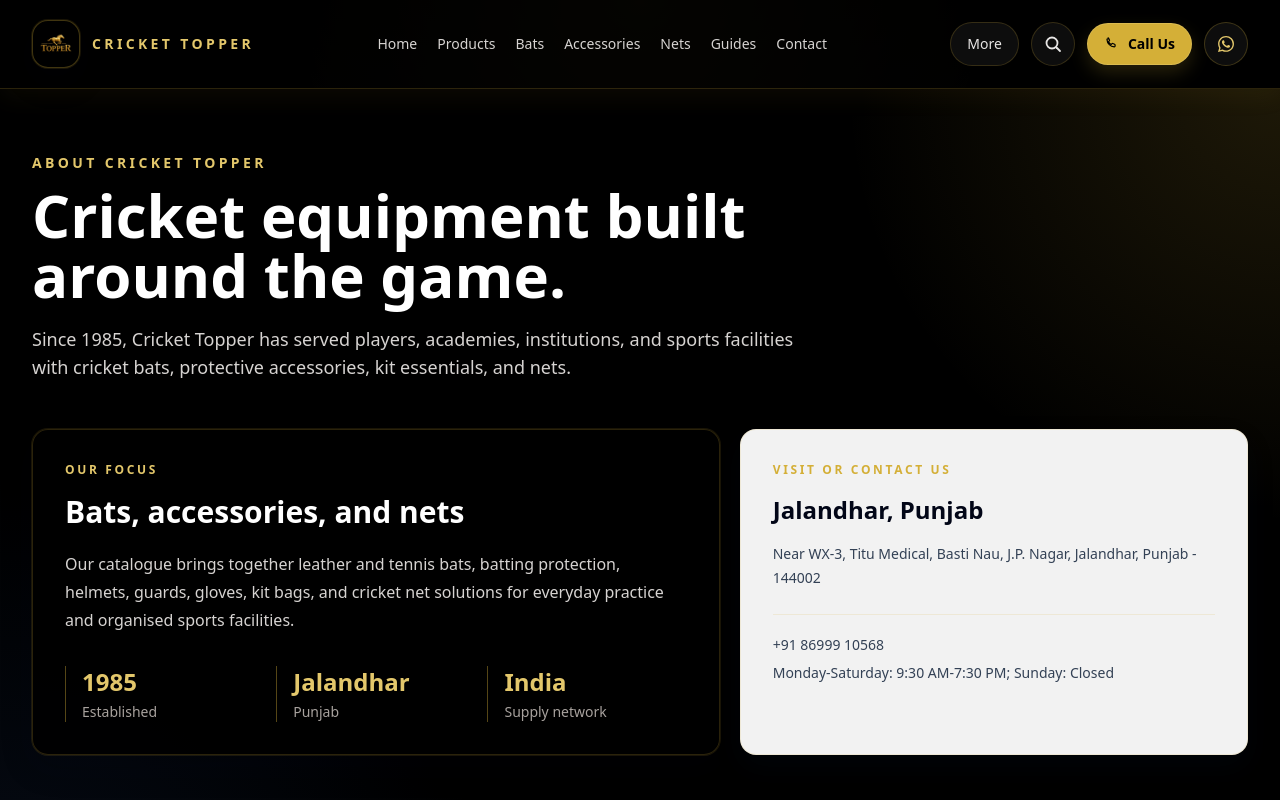
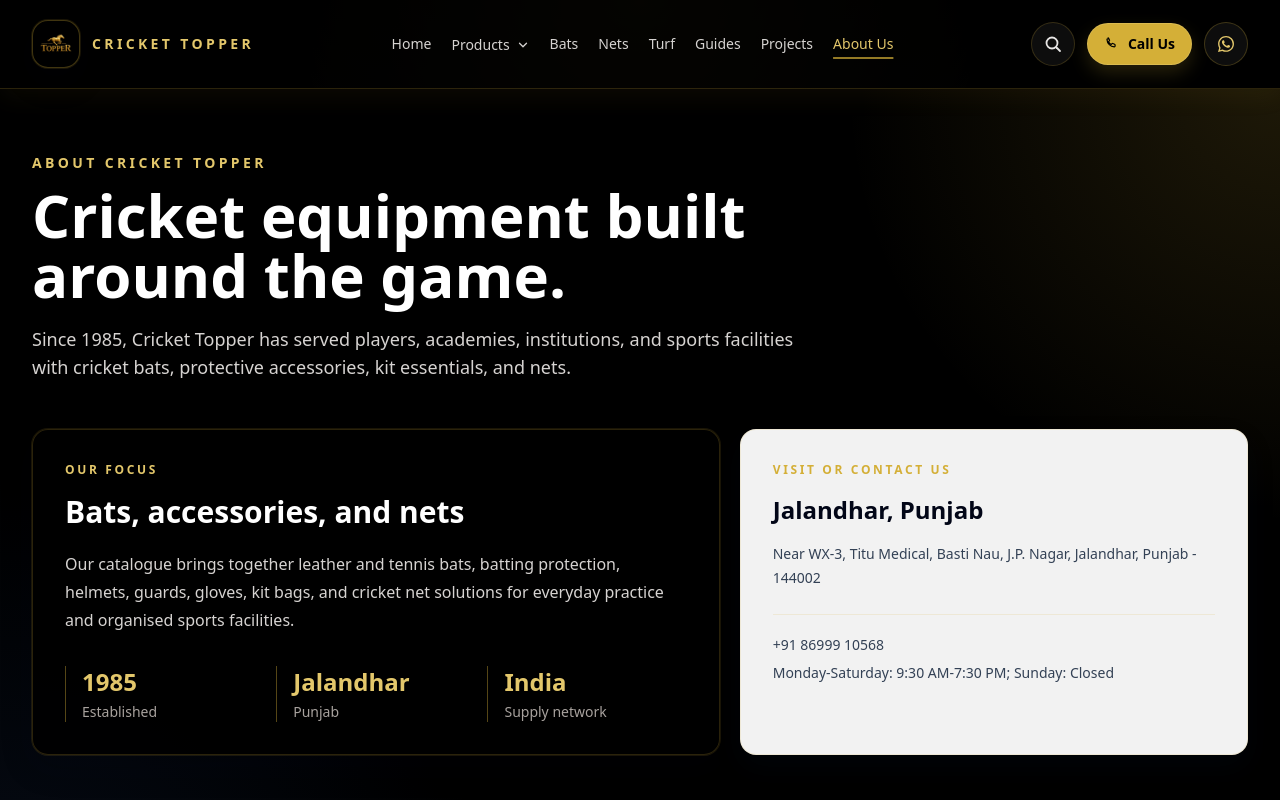
Before and after one commit to curriee11/cricket-topper, a Next.js app: page /about in a window 1280 px wide. Shown: the top 800 px of the page. Built offline with nearby package versions, Linux system fonts and the light colour scheme.

Commit message:
make changes in nav bar

```diff
--- a/components/navbar.tsx
+++ b/components/navbar.tsx
@@ -10,23 +10,39 @@
   { href: "/", label: "Home" },
   { href: "/products", label: "Products" },
   { href: "/products?category=bats", label: "Bats" },
+  { href: "/products?category=nets", label: "Nets" },
+  { href: "/products?category=turf", label: "Turf" },
+  { href: "/guides", label: "Guides" },
+  { href: "/projects", label: "Projects" },
+  { href: "/about", label: "About Us" }
+];
+
+const productMenuItems = [
+  { href: "/products?category=bats", label: "Bats" },
+  { href: "/products?category=gloves", label: "Gloves" },
+  { href: "/products?category=pads", label: "Pads" },
+  { href: "/products?category=helmets", label: "Helmets" },
+  { href: "/products?category=balls", label: "Cricket Balls" },
+  { href: "/products?category=kits", label: "Kits" },
   { href: "/products?category=accessories", label: "Accessories" },
   { href: "/products?category=nets", label: "Nets" },
-  { href: "/guides", label: "Guides" },
-  { href: "/contact", label: "Contact" },
-  { href: "/about", label: "About Us" },
-  { href: "/projects", label: "Our Projects" }
+  { href: "/products?category=turf", label: "Turf" },
+  { href: "/products", label: "View All Products" }
 ];
-
-const primaryDesktopNavItems = navItems.slice(0, 5);
-const midDesktopNavItems = navItems.slice(5, 7);
-const secondaryDesktopNavItems = navItems.slice(7);
 
 function SearchIcon() {
   return (
     <svg viewBox="0 0 20 20" fill="none" className="h-5 w-5" aria-hidden="true">
       <circle cx="9" cy="9" r="5.5" stroke="currentColor" strokeWidth="1.8" />
       <path d="M13.5 13.5L17 17" stroke="currentColor" strokeWidth="1.8" strokeLinecap="round" />
+    </svg>
+  );
+}
+
+function ChevronIcon({ open }: { open: boolean }) {
+  return (
+    <svg viewBox="0 0 20 20" fill="none" className={`h-3.5 w-3.5 transition-transform duration-200 ${open ? "rotate-180" : "rotate-0"}`} aria-hidden="true">
+      <path d="M5 7.5L10 12.5L15 7.5" stroke="currentColor" strokeWidth="1.8" strokeLinecap="round" strokeLinejoin="round" />
     </svg>
   );
 }
@@ -75,7 +91,7 @@
   const [searchOpen, setSearchOpen] = useState(false);
   const [mobileSearchOpen, setMobileSearchOpen] = useState(false);
   const [mobileOpen, setMobileOpen] = useState(false);
-  const [moreOpen, setMoreOpen] = useState(false);
+  const [productMenuOpen, setProductMenuOpen] = useState(false);
   const [navigatingTo, setNavigatingTo] = useState<string | null>(null);
   const [searchValue, setSearchValue] = useState("");
   const actionRef = useRef<HTMLDivElement | null>(null);
@@ -100,14 +116,14 @@
       const target = event.target as Node;
       if (!actionRef.current?.contains(target) && !desktopSearchAreaRef.current?.contains(target)) {
         closeSearch();
-        setMoreOpen(false);
+        setProductMenuOpen(false);
       }
     }
 
     function handleEscape(event: KeyboardEvent) {
       if (event.key === "Escape") {
         closeSearch();
-        setMoreOpen(false);
+        setProductMenuOpen(false);
       }
     }
 
@@ -124,7 +140,7 @@
     setMobileOpen(false);
     setMobileSearchOpen(false);
     setSearchOpen(false);
-    setMoreOpen(false);
+    setProductMenuOpen(false);
     setNavigatingTo(null);
   }, [pathname, searchString]);
 
@@ -194,8 +210,29 @@
     }`;
   }
 
+  function isNavItemActive(item: (typeof navItems)[number]) {
+    const selectedCategory = searchParams.get("category");
+
+    if (item.href.startsWith("/products?category=")) {
+      return pathname === "/products" && selectedCategory === item.href.split("category=")[1];
+    }
+
+    if (item.href === "/products") {
+      return (
+        pathname === "/products" &&
+        !["bats", "nets", "turf"].includes(selectedCategory ?? "")
+      );
+    }
+
+    if (item.href === "/") {
+      return pathname === "/";
+    }
+
+    return pathname === item.href;
+  }
+
   function renderNavLink(item: (typeof navItems)[number], mobile = false, className = "") {
-    const active = currentHref === item.href;
+    const active = isNavItemActive(item);
     const pending = navigatingTo === item.href;
 
     return (
@@ -209,7 +246,7 @@
           if (!active) {
             setNavigatingTo(item.href);
           }
-          setMoreOpen(false);
+          setProductMenuOpen(false);
         }}
       >
         {item.label}
@@ -217,11 +254,84 @@
     );
   }
 
-  function renderMoreLink(item: (typeof navItems)[number], className = "") {
-    return renderNavLink(
-      item,
-      true,
-      `rounded-xl px-3 py-2.5 ${className}`
+  function renderProductMenuLink(item: (typeof productMenuItems)[number], mobile = false) {
+    const selectedCategory = searchParams.get("category");
+    const active =
+      item.href === "/products"
+        ? pathname === "/products" && !selectedCategory
+        : item.href.startsWith("/products?category=") &&
+          pathname === "/products" &&
+          selectedCategory === item.href.split("category=")[1];
+    const pending = navigatingTo === item.href;
+
+    return (
+      <Link
+        key={item.href}
+        href={item.href}
+        aria-current={active ? "page" : undefined}
+        aria-busy={pending ? true : undefined}
+        className={`flex items-center justify-between rounded-xl text-sm transition ${
+          mobile
+            ? `px-3 py-2.5 ${
+                pending
+                  ? "bg-brand-500 text-black"
+                  : active
+                    ? "bg-brand-500/15 text-brand-300"
+                    : "text-stone-300 hover:bg-white/5 hover:text-brand-300"
+              }`
+            : `px-3 py-2.5 ${
+                pending
+                  ? "bg-brand-500 text-black"
+                  : active
+                    ? "bg-brand-500/15 text-brand-300"
+                    : "text-stone-200 hover:bg-white/5 hover:text-brand-300"
+              }`
+        }`}
+        role={mobile ? undefined : "menuitem"}
+        onClick={() => {
+          if (!active) {
+            setNavigatingTo(item.href);
+          }
+          setProductMenuOpen(false);
+          setMobileOpen(false);
+        }}
+      >
+        <span>{item.label}</span>
+        {active ? <span className="h-1.5 w-1.5 rounded-full bg-brand-400" aria-hidden="true" /> : null}
+      </Link>
+    );
+  }
+
+  function renderDesktopNavItem(item: (typeof navItems)[number]) {
+    if (item.href !== "/products") {
+      return renderNavLink(item);
+    }
+
+    const active = isNavItemActive(item);
+    const pending = navigatingTo === item.href;
+
+    return (
+      <div key={item.href} className="relative">
+        <button
+          type="button"
+          onClick={() => setProductMenuOpen((current) => !current)}
+          className={`${navLinkClasses({ active, pending })} inline-flex items-center gap-1.5`}
+          aria-current={active ? "page" : undefined}
+          aria-expanded={productMenuOpen}
+          aria-haspopup="menu"
+        >
+          <span>{item.label}</span>
+          <ChevronIcon open={productMenuOpen} />
+        </button>
+
+        {productMenuOpen ? (
+          <div className="absolute left-1/2 top-[calc(100%+0.9rem)] z-50 w-[min(34rem,calc(100vw-2rem))] -translate-x-1/2 overflow-hidden rounded-2xl border border-brand-500/20 bg-black/95 p-3 shadow-[0_24px_60px_rgba(0,0,0,0.42)]" role="menu" aria-label="Product categories">
+            <div className="grid gap-1 sm:grid-cols-2">
+              {productMenuItems.map((productItem) => renderProductMenuLink(productItem))}
+            </div>
+          </div>
+        ) : null}
+      </div>
     );
   }
 
@@ -260,9 +370,7 @@
             }`}
             aria-hidden={searchOpen}
           >
-            {primaryDesktopNavItems.map((item) => renderNavLink(item))}
-            {midDesktopNavItems.map((item) => renderNavLink(item, false, "hidden xl:inline-flex"))}
-            {secondaryDesktopNavItems.map((item) => renderNavLink(item, false, "hidden 2xl:inline-flex"))}
+            {navItems.map((item) => renderDesktopNavItem(item))}
           </nav>
 
           <form
@@ -300,35 +408,12 @@
         </div>
 
         <div className={`flex min-w-0 items-center justify-end gap-2 lg:gap-3 ${mobileSearchOpen ? "hidden lg:flex" : ""}`} ref={actionRef}>
-          <div className={searchOpen ? "hidden" : "relative hidden lg:flex"}>
-            <button
-              type="button"
-              onClick={() => setMoreOpen((current) => !current)}
-              className="flex h-11 items-center justify-center rounded-full border border-brand-500/20 bg-white/5 px-4 text-sm text-stone-200 transition hover:border-brand-500/35 hover:text-brand-300 2xl:hidden"
-              aria-label="Open more navigation"
-              aria-expanded={moreOpen}
-              aria-haspopup="menu"
-            >
-              More
-            </button>
-            {moreOpen ? (
-              <div className="absolute right-0 top-[calc(100%+0.75rem)] z-50 w-52 overflow-hidden rounded-2xl border border-brand-500/20 bg-black/95 p-2 shadow-[0_20px_45px_rgba(0,0,0,0.38)]" role="menu">
-                <div className="xl:hidden">
-                  {midDesktopNavItems.map((item) => renderMoreLink(item))}
-                </div>
-                <div className="2xl:hidden">
-                  {secondaryDesktopNavItems.map((item) => renderMoreLink(item))}
-                </div>
-              </div>
-            ) : null}
-          </div>
-
           <div className={searchOpen ? "hidden" : "hidden min-w-0 items-center gap-2 lg:flex"}>
             <button
               type="button"
               onClick={() => {
                 setSearchOpen(true);
-                setMoreOpen(false);
+                setProductMenuOpen(false);
               }}
               className="flex h-11 w-11 items-center justify-center rounded-full border border-brand-500/20 bg-white/5 text-stone-200 transition hover:border-brand-500/35 hover:text-brand-300"
               aria-label="Open search"
```
